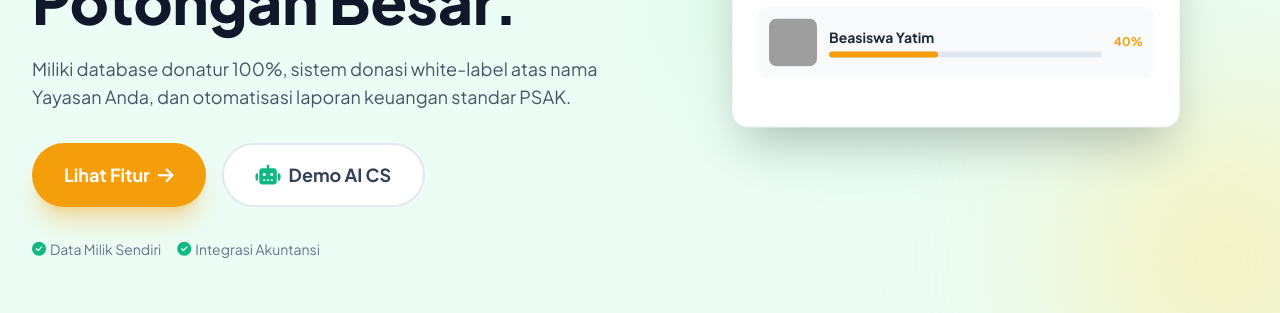
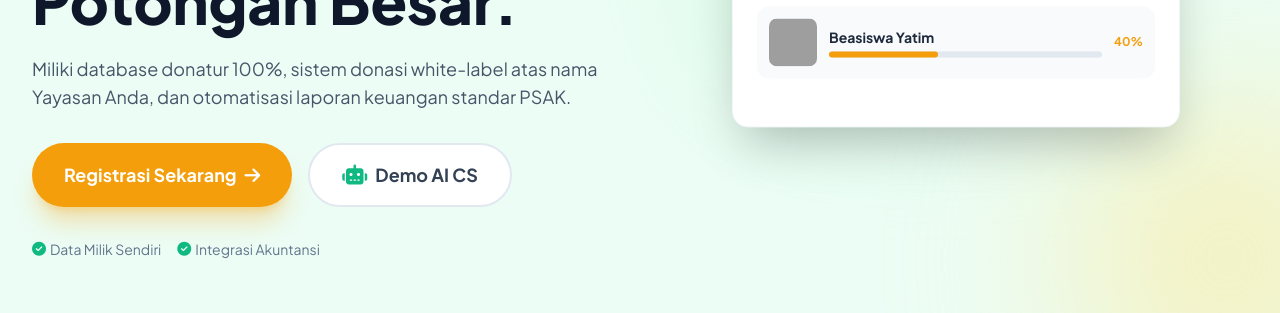
Before and after one commit to devcntid/cf-landingpage, a plain HTML site: page index.html in a window 1280 px wide. Shown: the part 487-800 px from the top of the page. Drawn offline with nearby package versions, Linux system fonts and the light colour scheme; grey boxes are pictures that could not be loaded.

Commit message:
Update index.html

```diff
--- a/index.html
+++ b/index.html
@@ -160,7 +160,7 @@
 
                 <div class="flex flex-col sm:flex-row gap-4 justify-center lg:justify-start" data-aos="fade-up" data-aos-delay="300">
                     <button class="bg-secondary hover:bg-amber-600 text-white text-lg px-8 py-4 rounded-full font-bold shadow-xl shadow-amber-500/30 transition transform hover:-translate-y-1 flex items-center justify-center gap-2">
-                        Lihat Fitur <i class="fa-solid fa-arrow-right"></i>
+                        Registrasi Sekarang<i class="fa-solid fa-arrow-right"></i>
                     </button>
                     <button class="bg-white border-2 border-slate-200 text-slate-700 hover:border-primary hover:text-primary text-lg px-8 py-4 rounded-full font-bold transition flex items-center justify-center gap-2">
                         <i class="fa-solid fa-robot text-primary text-xl"></i> Demo AI CS
```
